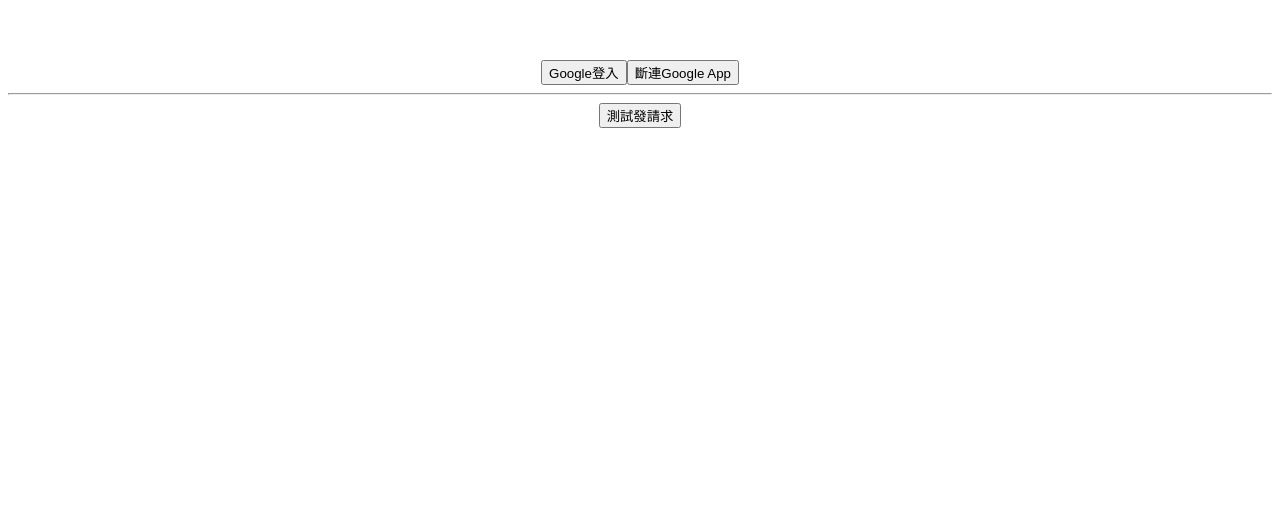
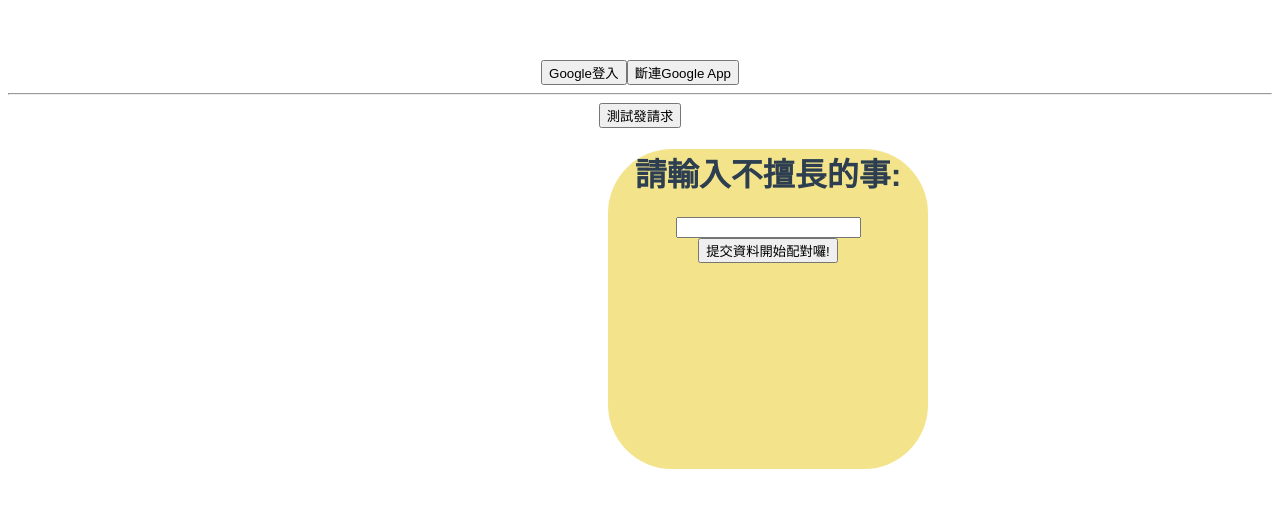
Before and after one commit to leo870219/tutorVue, a Vue app: page /#/user/weakAt in a window 1280 px wide. Shown: the top 508 px of the page. Built offline with nearby package versions, Linux system fonts and the light colour scheme; what vue-gapi would draw is missing.

Commit message:
用戶填寫個資初版

```diff
--- a/src/App.vue
+++ b/src/App.vue
@@ -1,16 +1,19 @@
 <template>
   <div id="app">
     <Login />
+    <User />
   </div>
 </template>
 
 <script>
 import Login from './components/Login.vue'
+import User from './components/User.vue'
 
 export default {
   name: 'App',
   components: {
-    Login
+    Login,
+    User
   }
 }
 </script>
--- /dev/null
+++ b/src/components/Birthday.vue
@@ -0,0 +1,68 @@
+<template>
+  <div id="birthday">
+    <div id="block">
+      <h1>您的生日是:</h1>
+      <select v-model="month" @change="get()">
+        <option v-for="option in 12" v-bind:key="option" v-bind:value="option">
+          {{ option }}
+        </option>
+      </select>
+      <select v-model="day" @change="get()">
+        <option v-for="option in 30" v-bind:key="option" v-bind:value="option">
+          {{ option }}
+        </option>
+      </select>
+      <br />
+      <button @click="next()">增加更多機會</button>
+    </div>
+  </div>
+</template>
+
+<script>
+import gsap from 'gsap'
+export default {
+  name: 'Birthday',
+  data () {
+    return {
+      month: 1,
+      day: 1,
+      userbirthday: '',
+      usernickname: this.$route.query.usernickname,
+      usergender: this.$route.query.usergender
+    }
+  },
+  methods: {
+    get () {
+      this.userbirthday = this.month + '/' + this.day
+    },
+    next () {
+      gsap.to('#block', { duration: 2, x: 1200, opacity: 0 })
+      this.$router.push({
+        path: 'school',
+        query: {
+          usernickname: this.usernickname,
+          usergender: this.usergender,
+          userbirthday: this.userbirthday
+        }
+      })
+    }
+  },
+  mounted () {
+    gsap.to('#block', { x: 600, duration: 2, opacity: 1 })
+    this.userbirthday = this.month + '/' + this.day
+  }
+}
+</script>
+
+<style scoped>
+#block {
+  border-radius: 20%;
+  background-color: rgba(241, 223, 115, 0.829);
+  height: 20em;
+  width: 20em;
+  opacity: 0;
+}
+.button {
+  margin-top: 7em;
+}
+</style>
--- /dev/null
+++ b/src/components/Gender.vue
@@ -0,0 +1,58 @@
+<template>
+  <div id="gender">
+    <div id="block">
+      <h1></h1>
+      <input type="radio" name="gender" value="1" v-model="usergender" />
+      男性<br />
+      <input type="radio" name="gender" value="0" v-model="usergender" />
+      女性<br />
+      <button @click="next()">增加更多機會</button><br />
+    </div>
+  </div>
+</template>
+
+<script>
+import gsap from 'gsap'
+
+export default {
+  name: 'Gender',
+  data () {
+    return {
+      usernickname: this.$route.query.usernickname,
+      usergender: '1'
+    }
+  },
+
+  mounted () {
+    gsap.to('#block', { x: 600, duration: 2, opacity: 1 })
+  },
+  methods: {
+    next () {
+      gsap.to('#block', { duration: 2, x: 1200, opacity: 0 })
+      setTimeout(
+        this.$router.push({
+          path: 'birthday',
+          query: {
+            usernickname: this.usernickname,
+            usergender: this.usergender
+          }
+        }),
+        6000
+      )
+    }
+  }
+}
+</script>
+
+<style scoped>
+#block {
+  border-radius: 20%;
+  background-color: rgba(241, 223, 115, 0.829);
+  height: 20em;
+  width: 20em;
+  opacity: 0;
+}
+.button {
+  margin-top: 7em;
+}
+</style>
--- /dev/null
+++ b/src/components/GoodAt.vue
@@ -0,0 +1,61 @@
+<template>
+  <div id="usergoodat">
+    <div id="block">
+      <h1>請輸入興趣、專長:</h1>
+      <input type="text" v-model="usergoodat" />
+      <br />
+      <button @click="next()">增加更多機會</button>
+    </div>
+  </div>
+</template>
+
+<script>
+import gsap from 'gsap'
+// 引入gsap製作動畫
+export default {
+  name: 'GoodAt',
+  data () {
+    return {
+      userbirthday: this.$route.query.userbirthday,
+      usernickname: this.$route.query.usernickname,
+      usergender: this.$route.query.usergender,
+      userschool: this.$route.query.userschool,
+      usergoodat: ''
+    }
+  },
+  methods: {
+    out () {
+      gsap.to('#block', { duration: 2, x: 1200, opacity: 0 })
+    },
+    next () {
+      gsap.to('#block', { duration: 2, x: 1200, opacity: 0 })
+      this.$router.push({
+        path: 'WeakAt',
+        query: {
+          userbirthday: this.userbirthday,
+          usernickname: this.usernickname,
+          usergender: this.usergender,
+          userschool: this.userschool,
+          usergoodat: this.usergoodat
+        }
+      })
+    }
+  },
+  mounted () {
+    gsap.to('#block', { x: 600, duration: 2, opacity: 1 })
+  }
+}
+</script>
+
+<style scoped>
+#block {
+  border-radius: 20%;
+  background-color: rgba(241, 223, 115, 0.829);
+  height: 20em;
+  width: 20em;
+  opacity: 0;
+}
+.button {
+  margin-top: 7em;
+}
+</style>
--- a/src/components/Login.vue
+++ b/src/components/Login.vue
@@ -10,30 +10,30 @@
 </template>
 
 <script>
-import axios from 'axios'
+import axios from '../commons/axios'
 export default {
   data () {
     return {
-      'userName': '',
-      'userNickName': '',
-      'userGender': '',
-      'userEmail': '',
-      'userAuthId': '',
-      'userAuthFrom': ''
+      userName: '',
+      userNickName: '',
+      userGender: '',
+      userEmail: '',
+      userAuthId: '',
+      userAuthFrom: ''
     }
   },
   methods: {
     test () {
       axios({
         method: 'post',
-        url: 'http://localhost:5000/login/',
+        url: '/login',
         data: {
-          'userName': this.userName,
-          'userNickName': this.userNickName,
-          'userGender': this.userGender,
-          'userEmail': this.userEmail,
-          'userAuthId': this.userAuthId,
-          'userAuthFrom': this.userAuthFrom
+          userName: this.userName,
+          userNickName: this.userNickName,
+          userGender: this.userGender,
+          userEmail: this.userEmail,
+          userAuthId: this.userAuthId,
+          userAuthFrom: this.userAuthFrom
         }
       })
         .then((response) => {
@@ -59,9 +59,6 @@ export default {
               })
               .then(
                 (res) => {
-                  console.log(
-                    `${res.result.birthdays[0].date.month}/${res.result.birthdays[0].date.day}`
-                  )
                   this.userName = res.result.names[0].displayName
                   this.userEmail = res.result.emailAddresses[0].value
                 },
--- /dev/null
+++ b/src/components/NickName.vue
@@ -0,0 +1,47 @@
+<template>
+  <div id="nickname">
+    <div id="block">
+      <h1>請輸入綽號:</h1>
+      <input type="text" v-model="usernickname" /><br />
+      <button class="button" @click="out()">確認</button>
+    </div>
+  </div>
+</template>
+
+<script>
+import gsap from 'gsap'
+// 引入gsap製作動畫
+export default {
+  name: 'NickName',
+  data: function () {
+    return {
+      usernickname: ''
+    }
+  },
+  methods: {
+    out () {
+      gsap.to('#block', { duration: 2, x: 1200, opacity: 0 })
+      this.$router.push({
+        path: 'gender',
+        query: { usernickname: this.usernickname }
+      })
+    }
+  },
+  mounted () {
+    gsap.to('#block', { x: 600, duration: 2, opacity: 1 })
+  }
+}
+</script>
+
+<style scoped>
+#block {
+  border-radius: 20%;
+  background-color: rgba(241, 223, 115, 0.829);
+  height: 20em;
+  width: 20em;
+  opacity: 0;
+}
+.button {
+  margin-top: 7em;
+}
+</style>
--- /dev/null
+++ b/src/components/School.vue
@@ -0,0 +1,59 @@
+<template>
+  <div id="userschool">
+    <div id="block">
+      <h1>請輸入學校:</h1>
+      <input type="text" v-model="userschool" />
+      <br/>
+      <button @click="next()">增加更多機會</button>
+    </div>
+  </div>
+</template>
+
+<script>
+import gsap from 'gsap'
+// 引入gsap製作動畫
+export default {
+  name: 'School',
+  data () {
+    return {
+      userbirthday: this.$route.query.userbirthday,
+      usernickname: this.$route.query.usernickname,
+      usergender: this.$route.query.usergender,
+      userschool: ''
+    }
+  },
+  methods: {
+    out () {
+      gsap.to('#block', { duration: 2, x: 1200, opacity: 0 })
+    },
+    next () {
+      gsap.to('#block', { duration: 2, x: 1200, opacity: 0 })
+      this.$router.push({
+        path: 'GoodAt',
+        query: {
+          userbirthday: this.userbirthday,
+          usernickname: this.usernickname,
+          usergender: this.usergender,
+          userschool: this.userschool
+        }
+      })
+    }
+  },
+  mounted () {
+    gsap.to('#block', { x: 600, duration: 2, opacity: 1 })
+  }
+}
+</script>
+
+<style scoped>
+#block {
+  border-radius: 20%;
+  background-color: rgba(241, 223, 115, 0.829);
+  height: 20em;
+  width: 20em;
+  opacity: 0;
+}
+.button {
+  margin-top: 7em;
+}
+</style>
--- /dev/null
+++ b/src/components/User.vue
@@ -0,0 +1,14 @@
+<template>
+  <div class="user">
+    <router-view></router-view>
+  </div>
+</template>
+
+<script>
+export default {
+  name: 'User'
+}
+</script>
+
+<style>
+</style>
--- /dev/null
+++ b/src/components/WeakAt.vue
@@ -0,0 +1,63 @@
+<template>
+  <div id="userweakat">
+    <div id="block">
+      <h1>請輸入不擅長的事:</h1>
+      <input type="text" v-model="userweakat" />
+      <br />
+      <button @click="next()">提交資料開始配對囉!</button>
+    </div>
+  </div>
+</template>
+
+<script>
+import gsap from 'gsap'
+// 引入gsap製作動畫
+export default {
+  name: 'WeakAt',
+  data () {
+    return {
+      userbirthday: this.$route.query.userbirthday,
+      usernickname: this.$route.query.usernickname,
+      usergender: this.$route.query.usergender,
+      userschool: this.$route.query.userschool,
+      usergoodat: this.$route.query.usergoodat,
+      userweakat: ''
+    }
+  },
+  methods: {
+    out () {
+      gsap.to('#block', { duration: 2, x: 1200, opacity: 0 })
+    },
+    next () {
+      gsap.to('#block', { duration: 2, x: 1200, opacity: 0 })
+      this.$router.push({
+        path: 'WeakAt',
+        query: {
+          userbirthday: this.userbirthday,
+          usernickname: this.usernickname,
+          usergender: this.usergender,
+          userschool: this.userschool,
+          usergoodat: this.usergoodat,
+          userweakat: ''
+        }
+      })
+    }
+  },
+  mounted () {
+    gsap.to('#block', { x: 600, duration: 2, opacity: 1 })
+  }
+}
+</script>
+
+<style scoped>
+#block {
+  border-radius: 20%;
+  background-color: rgba(241, 223, 115, 0.829);
+  height: 20em;
+  width: 20em;
+  opacity: 0;
+}
+.button {
+  margin-top: 7em;
+}
+</style>
--- a/src/router/index.js
+++ b/src/router/index.js
@@ -10,6 +10,43 @@ export default new Router({
       path: '/',
       name: 'Login',
       component: Login
+    },
+    {
+      path: '/user',
+      name: 'User',
+      component: () => import('../components/User.vue'),
+      children: [
+        {
+          path: 'birthday',
+          name: 'Birthday',
+          component: () => import('../components/Birthday.vue')
+        },
+        {
+          path: 'gender',
+          name: 'Gender',
+          component: () => import('../components/Gender.vue')
+        },
+        {
+          path: 'school',
+          name: 'School',
+          component: () => import('../components/School.vue')
+        },
+        {
+          path: 'goodAt',
+          name: 'GoodAt',
+          component: () => import('../components/GoodAt.vue')
+        },
+        {
+          path: 'weakAt',
+          name: 'WeakAt',
+          component: () => import('../components/WeakAt.vue')
+        },
+        {
+          path: 'nickName',
+          name: 'NickName',
+          component: () => import('../components/NickName.vue')
+        }
+      ]
     }
   ]
 })
```
